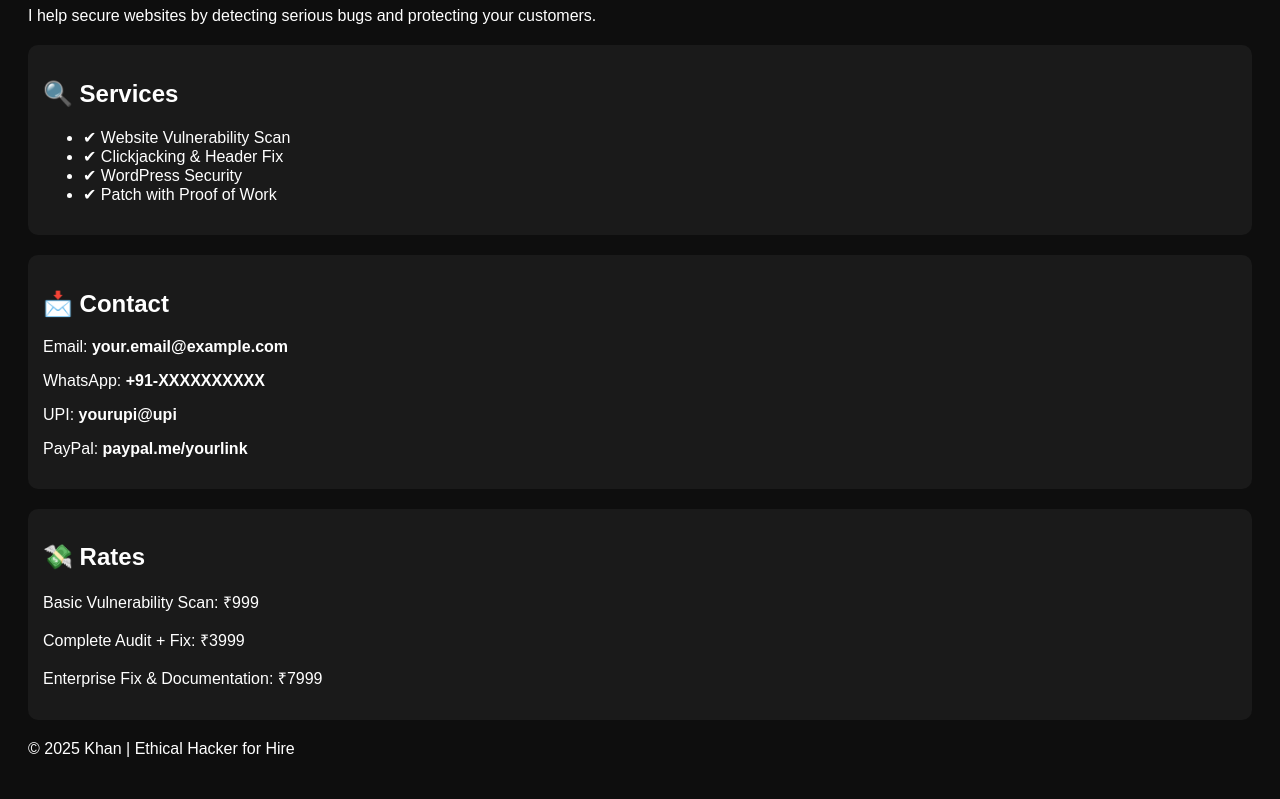
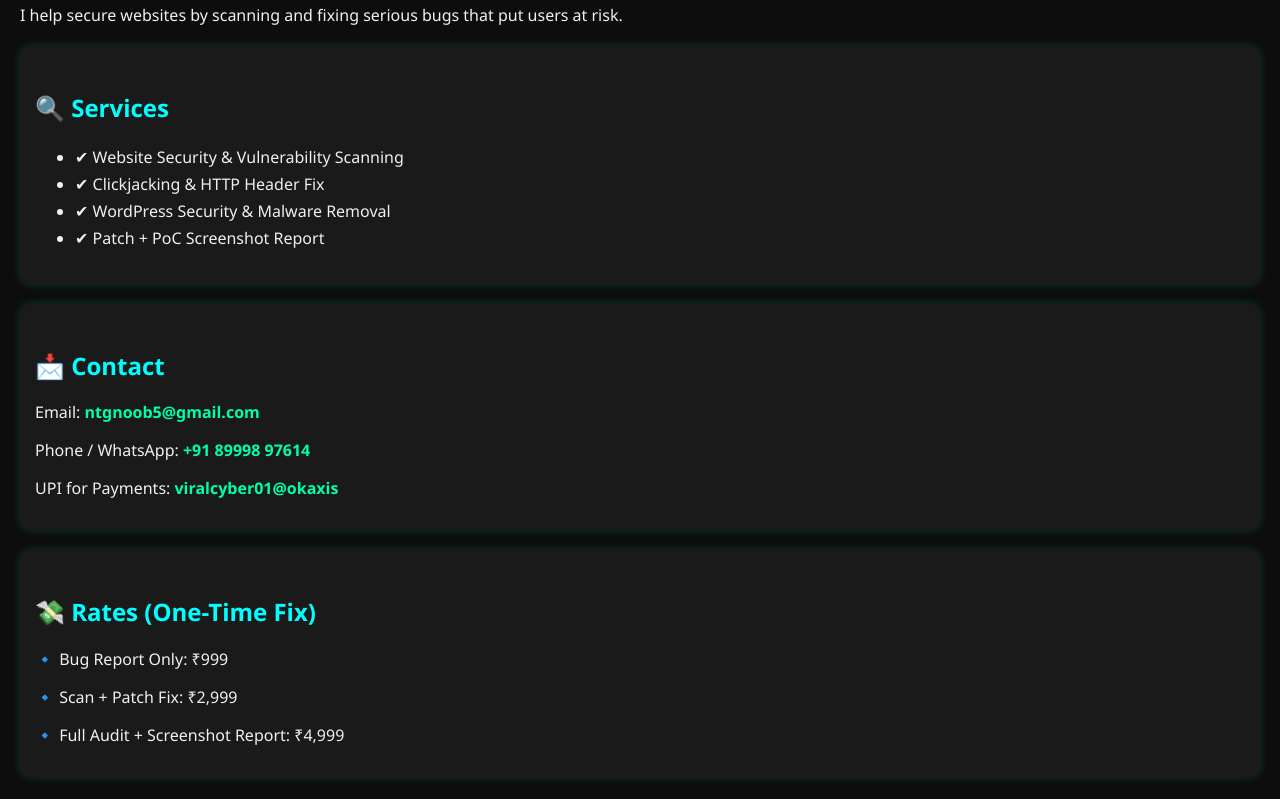
Before and after one commit to Shoaibgamemaker/Khan-hacker-site, a plain HTML site: page index.html in a window 1280 px wide. Shown: the part 102-901 px from the top of the page. Drawn offline with Linux system fonts and the light colour scheme.

Commit message:
Update index.html

```diff
--- a/index.html
+++ b/index.html
@@ -5,39 +5,71 @@
   <meta name="viewport" content="width=device-width, initial-scale=1.0"/>
   <title>Khan – Ethical Hacker for Hire</title>
   <style>
-    body { font-family: sans-serif; background: #0e0e0e; color: white; padding: 20px; }
-    h1 { color: #00ff88; }
-    .box { background: #1a1a1a; padding: 15px; border-radius: 10px; margin: 20px 0; }
-    a { color: #00ffff; text-decoration: none; }
+    body {
+      font-family: 'Segoe UI', sans-serif;
+      background: #0d0d0d;
+      color: #f0f0f0;
+      margin: 0;
+      padding: 20px;
+    }
+    h1 {
+      color: #00ff88;
+      font-size: 32px;
+    }
+    h2 {
+      color: #00ffff;
+      margin-top: 30px;
+    }
+    .box {
+      background: #1a1a1a;
+      padding: 15px;
+      border-radius: 12px;
+      margin: 20px 0;
+      box-shadow: 0 0 10px #00ffaa33;
+    }
+    ul {
+      line-height: 1.7;
+    }
+    strong {
+      color: #00ffaa;
+    }
+    a {
+      color: #00ffff;
+      text-decoration: none;
+    }
+    footer {
+      text-align: center;
+      margin-top: 40px;
+      color: #777;
+    }
   </style>
 </head>
 <body>
   <h1>👨‍💻 Khan – Freelance Ethical Hacker</h1>
-  <p>I help secure websites by detecting serious bugs and protecting your customers.</p>
+  <p>I help secure websites by scanning and fixing serious bugs that put users at risk.</p>
 
   <div class="box">
     <h2>🔍 Services</h2>
     <ul>
-      <li>✔ Website Vulnerability Scan</li>
-      <li>✔ Clickjacking & Header Fix</li>
-      <li>✔ WordPress Security</li>
-      <li>✔ Patch with Proof of Work</li>
+      <li>✔ Website Security & Vulnerability Scanning</li>
+      <li>✔ Clickjacking & HTTP Header Fix</li>
+      <li>✔ WordPress Security & Malware Removal</li>
+      <li>✔ Patch + PoC Screenshot Report</li>
     </ul>
   </div>
 
   <div class="box">
     <h2>📩 Contact</h2>
-    <p>Email: <strong>your.email@example.com</strong></p>
-    <p>WhatsApp: <strong>+91-XXXXXXXXXX</strong></p>
-    <p>UPI: <strong>yourupi@upi</strong></p>
-    <p>PayPal: <strong>paypal.me/yourlink</strong></p>
+    <p>Email: <strong>ntgnoob5@gmail.com</strong></p>
+    <p>Phone / WhatsApp: <strong>+91 89998 97614</strong></p>
+    <p>UPI for Payments: <strong>viralcyber01@okaxis</strong></p>
   </div>
 
   <div class="box">
-    <h2>💸 Rates</h2>
-    <p>Basic Vulnerability Scan: ₹999</p>
-    <p>Complete Audit + Fix: ₹3999</p>
-    <p>Enterprise Fix & Documentation: ₹7999</p>
+    <h2>💸 Rates (One-Time Fix)</h2>
+    <p>🔹 Bug Report Only: ₹999</p>
+    <p>🔹 Scan + Patch Fix: ₹2,999</p>
+    <p>🔹 Full Audit + Screenshot Report: ₹4,999</p>
   </div>
 
   <footer>
```
